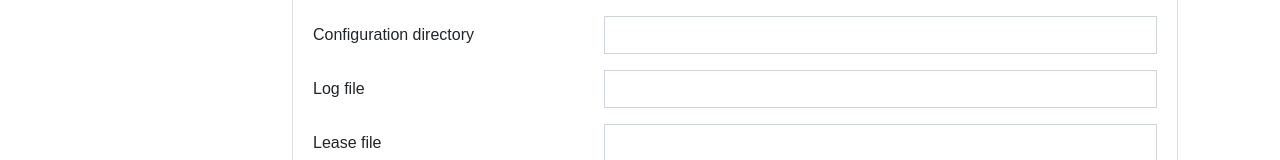
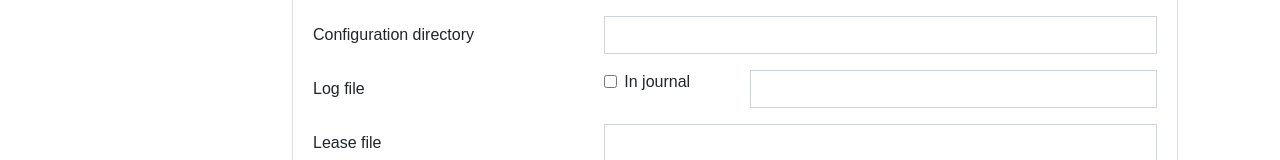
Before and after one commit to Spanfile/DHCP-UI, a React (Create React App) app in the folder dhcp-ui-frontend/: page /settings/dhcp-ui in a window 1280 px wide. Shown: the part 280-440 px from the top of the page. Built offline with nearby package versions, Linux system fonts and the light colour scheme.

Commit message:
Settings UI stuff

```diff
--- a/dhcp-ui-frontend/src/components/views/settings/DHCPUISettings.tsx
+++ b/dhcp-ui-frontend/src/components/views/settings/DHCPUISettings.tsx
@@ -2,23 +2,35 @@ import * as React from "react";
 import Button from "./form-controls/Button";
 import Card from "./form-controls/Card";
 import TextInput from "./form-controls/TextInput";
+import ToggledTextInput from "./form-controls/ToggledTextInput";
 
 export interface IDHCPUISettingsProps {
-  dhcp: {
-    serviceName: string,
-    configDir: string,
-    logFile: string,
-    leaseFile: string,
-  }
+  serviceName: string,
+  configDir: string,
+  logFile: string,
+  logInJournal: boolean,
+  leaseFile: string
 }
 
 export interface IDHCPUISettingsState {
-  [dhcp: string]: string,
+  serviceName: string,
+  configDir: string,
+  logFile: string,
+  logInJournal: boolean,
+  leaseFile: string
 }
 
 export default class DHCPUISettings extends React.Component<IDHCPUISettingsProps, IDHCPUISettingsState> {
   constructor(props: IDHCPUISettingsProps) {
     super(props);
+
+    this.state = {
+      configDir: this.props.configDir,
+      leaseFile: this.props.leaseFile,
+      logFile: this.props.logFile,
+      logInJournal: this.props.logInJournal,
+      serviceName: this.props.serviceName,
+    }
   }
 
   public render() {
@@ -30,10 +42,33 @@ export default class DHCPUISettings extends React.Component<IDHCPUISettingsProps
         <form>
           <Card title="DHCP service">
             <Button label="Detect automatically" style="success" onClick={this.detectDhcpServer} />
-            <TextInput label="DHCP service name" name="dhcp.serviceName" onChange={inputChanged} />
-            <TextInput label="Configuration directory" name="dhcp.configDir" onChange={inputChanged} />
-            <TextInput label="Log file" name="dhcp.logFile" onChange={inputChanged} />
-            <TextInput label="Lease file" name="dhcp.leaseFile" onChange={inputChanged} />
+            <TextInput
+              label="DHCP service name"
+              name="serviceName"
+              onChange={inputChanged}
+              value={this.props.serviceName}
+            />
+            <TextInput
+              label="Configuration directory"
+              name="configDir"
+              onChange={inputChanged}
+              value={this.props.configDir}
+            />
+            <ToggledTextInput
+              label="Log file"
+              name="logFile"
+              value={this.props.logFile}
+              checkLabel="In journal"
+              checkName="logInJournal"
+              checkValue={this.props.logInJournal}
+              onChange={inputChanged}
+            />
+            <TextInput
+              label="Lease file"
+              name="leaseFile"
+              onChange={inputChanged}
+              value={this.props.leaseFile}
+            />
           </Card>
           <Button label="Save" style="primary" onClick={save} />
         </form>
@@ -42,7 +77,7 @@ export default class DHCPUISettings extends React.Component<IDHCPUISettingsProps
   }
 
   private save(event: any) {
-    console.log(event);
+    console.log(this.state);
   }
 
   private inputChanged(event: any) {
@@ -52,7 +87,6 @@ export default class DHCPUISettings extends React.Component<IDHCPUISettingsProps
 
     const state = {};
     state[name] = value;
-    console.log(state);
 
     this.setState(state);
   }
--- a/dhcp-ui-frontend/src/components/views/settings/form-controls/TextInput.tsx
+++ b/dhcp-ui-frontend/src/components/views/settings/form-controls/TextInput.tsx
@@ -3,6 +3,7 @@ import * as React from "react";
 export interface ITextInputProps {
   label: string,
   name: string,
+  value: string,
   onChange: (event: any) => void
 }
 
@@ -14,13 +15,14 @@ export default class TextInput extends React.Component<ITextInputProps, {}> {
   public render() {
     const label = this.props.label;
     const name = this.props.name;
+    const value = this.props.value;
     const onChange = this.props.onChange;
 
     return (
       <div className="form-group row" >
         <label className="col-sm-4 col-form-label">{label}</label>
         <div className="col-sm-8">
-          <input type="text" className="form-control rounded-0" name={name} onChange={onChange} />
+          <input type="text" className="form-control rounded-0" name={name} onChange={onChange} value={value} />
         </div>
       </div>
     );
--- /dev/null
+++ b/dhcp-ui-frontend/src/components/views/settings/form-controls/ToggledTextInput.tsx
@@ -0,0 +1,49 @@
+import * as React from "react";
+import "./ToggledTextInput.css";
+
+export interface IToggledTextInputProps {
+  label: string,
+  checkLabel: string,
+  name: string,
+  checkName: string,
+  value?: string,
+  checkValue?: boolean,
+  onChange: (event: any) => void
+}
+
+export default class ToggledTextInput extends React.Component<IToggledTextInputProps, {}> {
+  constructor(props: IToggledTextInputProps) {
+    super(props);
+  }
+
+  public render() {
+    return (
+      <div className="form-group row" >
+        <label className="col-sm-4 col-form-label">{this.props.label}</label>
+        <div className="col-sm-2">
+          <div className="form-check">
+            <input
+              className="form-check-input"
+              type="checkbox"
+              name={this.props.checkName}
+              defaultChecked={this.props.checkValue}
+              onChange={this.props.onChange}
+            />
+            <label className="form-check-label">
+              {this.props.checkLabel}
+            </label>
+          </div>
+        </div>
+        <div className="col-sm-6">
+          <input
+            type="text"
+            className="form-control rounded-0"
+            name={this.props.name}
+            onChange={this.props.onChange}
+            value={this.props.value}
+          />
+        </div>
+      </div>
+    );
+  }
+}
```
Also changed, not shown: dhcp-ui-frontend/src/components/views/settings/form-controls/ToggledTextInput.css (added), 1 other file (tests, documents, lock files or other folders).
